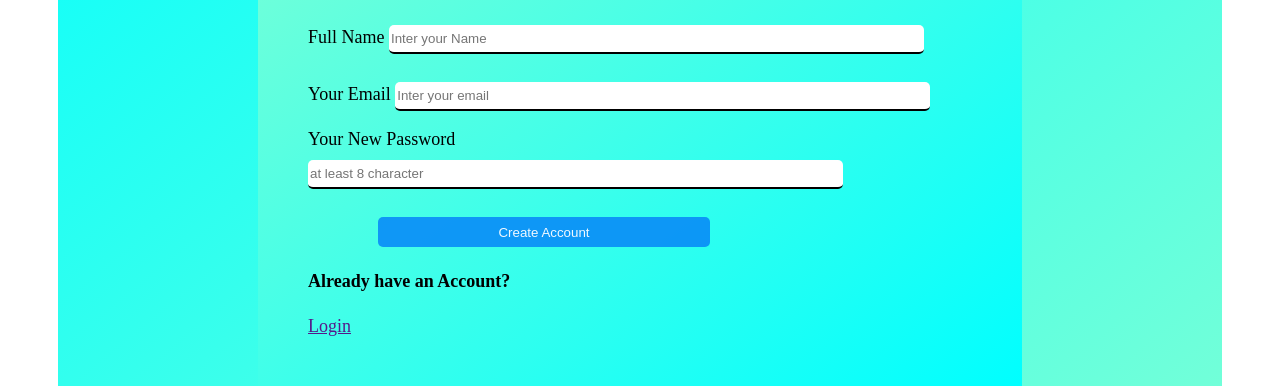
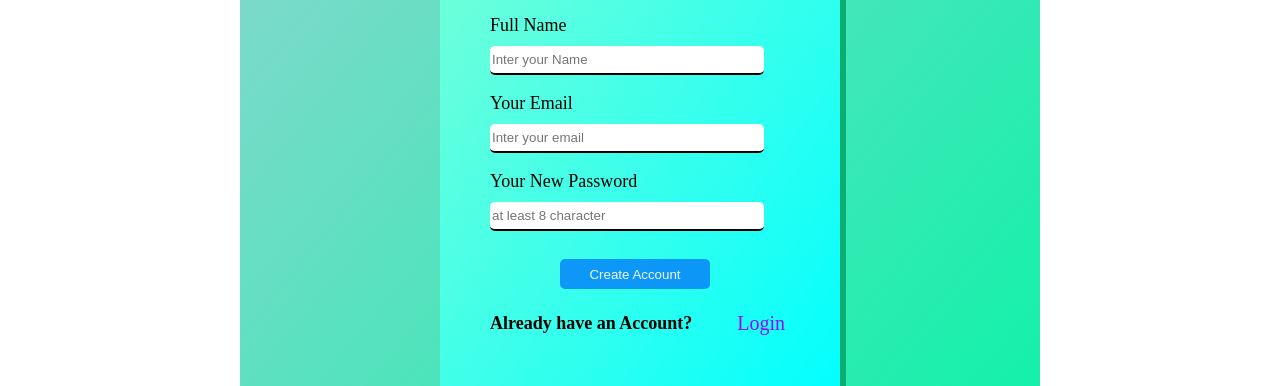
Before and after one commit to mohammad-meraj/signup-box, a plain HTML site: page index.html in a window 1280 px wide. Shown: the part 414-800 px from the top of the page. Drawn offline with Linux system fonts and the light colour scheme.

Commit message:
complete

```diff
--- a/style/style.css
+++ b/style/style.css
@@ -1,16 +1,24 @@
 .outerbox{
-    background: linear-gradient(to top left,aquamarine,aqua);
-    margin: 50px;
+    background: linear-gradient(to top left,rgb(2, 245, 164),rgb(152, 211, 211));
+    margin: 50px auto;
     padding: 100px;
+    width: 600PX;
+    display: flex;
+    align-items: center;
 }
 .innerbox{
     background: linear-gradient(to top left,aqua,aquamarine);
     margin: 100px 100px;
     padding: 50px;
     font-size: 18px;
+    box-shadow: 6px 6px rgb(12, 173, 112);
+    backdrop-filter:blur(1px);
+}
+.innerbox:hover{
+    box-shadow:none;
 }
 input{
-    width: 80%;
+    width: 90%;
     margin-top: 10px;
     border: none;
     border-bottom:2px solid ;
@@ -32,3 +40,21 @@ input:hover{
     background-color: black;
     color:aliceblue;
 }
+footer{
+    display: flex;
+    align-items: center;
+    justify-content: space-between;
+}
+a{
+    text-decoration: none;
+    color: rgb(151, 11, 245);
+    font-size: 20px;
+    padding: 5px;
+}
+a:hover{
+    color: rgb(255, 255, 255);
+    background-color: rgb(0, 0, 0);
+    border: 1px solid;
+
+    border-radius: 10px;
+}
```
